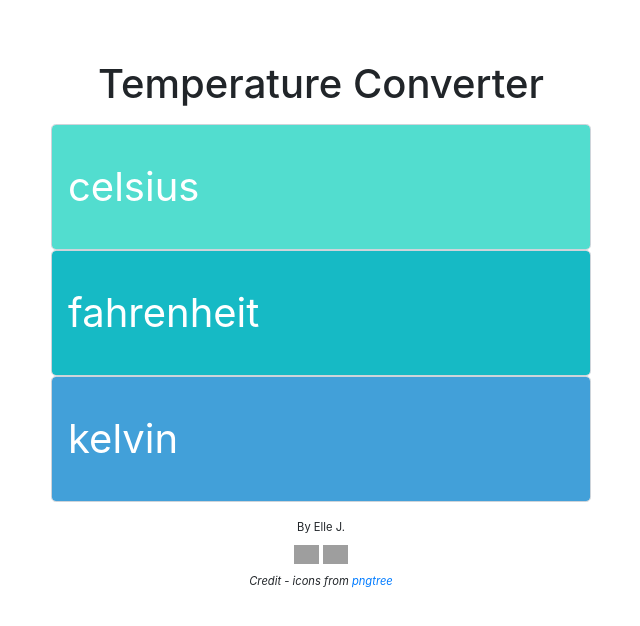
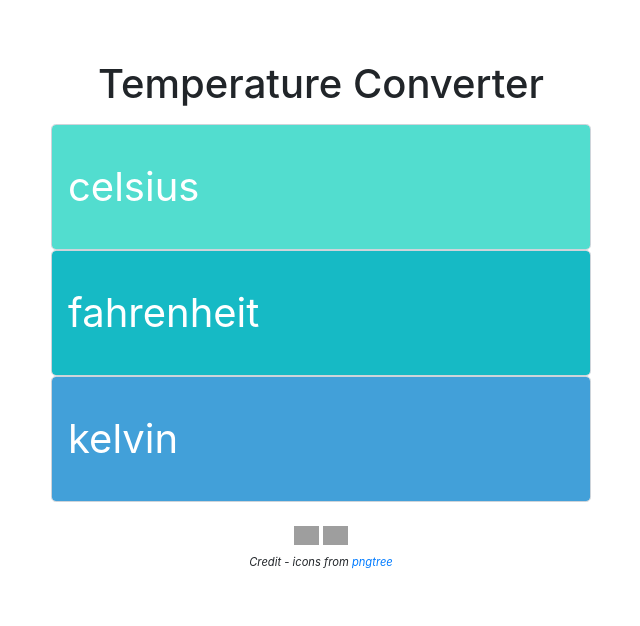
Before and after one commit to SaitejaNagishetty/Live-Temperature-Converter, a plain HTML site: page index.html in a window 1280 px wide. Shown: the whole page, without its empty margins (319-959 px from the left). Drawn offline with nearby package versions, Linux system fonts and the light colour scheme; grey boxes are pictures that could not be loaded.

Commit message:
Update index.html

```diff
--- a/index.html
+++ b/index.html
@@ -37,7 +37,6 @@
 
     </div>
     <footer>
-          <p>By Elle J.</p>
           <p><a href="https://github.com/itsellej" target="_blank"><img class="icons" src="https://res.cloudinary.com/itsellej/image/upload/v1533400136/rock-paper-scissors/github-icon.png" alt="Github icon"></a>
             <a href="https://codepen.io/itsellej/" target="_blank"><img class="icons" src="https://res.cloudinary.com/itsellej/image/upload/v1533400135/rock-paper-scissors/codepen-icon.png" alt="Codepen icon"></a></p>
           <p><em>Credit - icons from <a href="https://pngtree.com/">pngtree</a></em></p>
```
